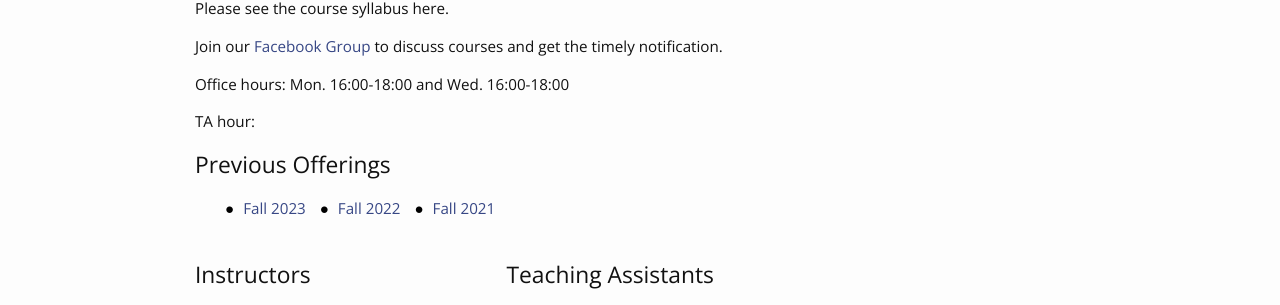
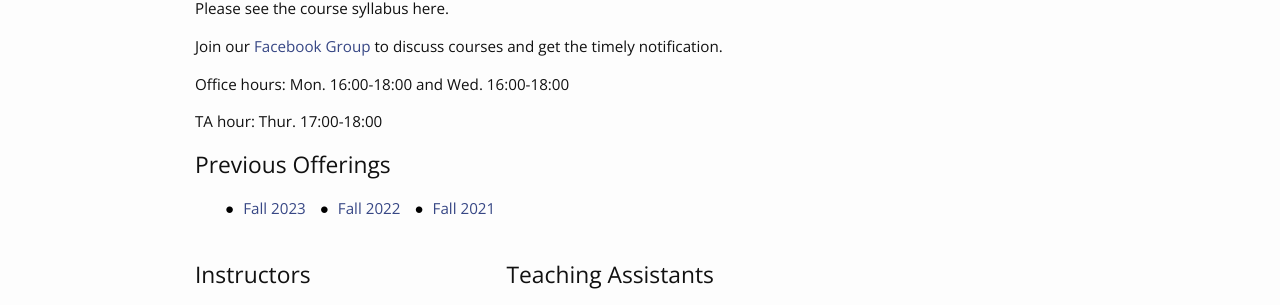
Before and after one commit to phonchi/nsysu-math524, a Jekyll site: the page built from index.md, in a window 1280 px wide. Shown: the part 425-730 px from the top of the page. Built offline with Jekyll 4.4.1, drawn with Linux system fonts in a browser that asks for light colours; nearby versions of some CDN libraries.

Commit message:
Update index.md

```diff
--- a/index.md
+++ b/index.md
@@ -8,4 +8,4 @@ Join our [Facebook Group](https://www.facebook.com/groups/751826324288500) to di
 
 Office hours: Mon. 16:00-18:00 and Wed. 16:00-18:00
 
-TA hour:
+TA hour: Thur. 17:00-18:00
```
